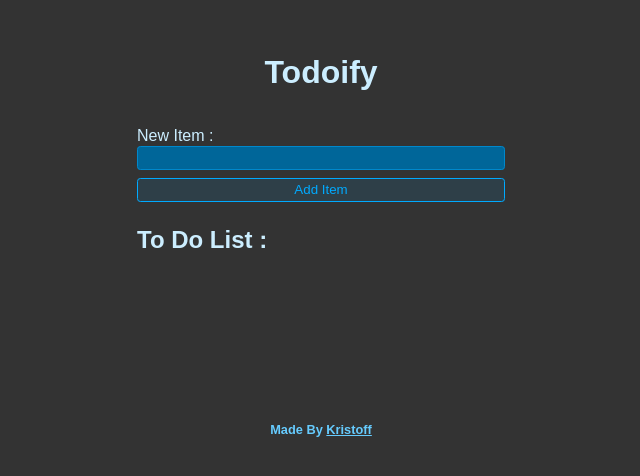
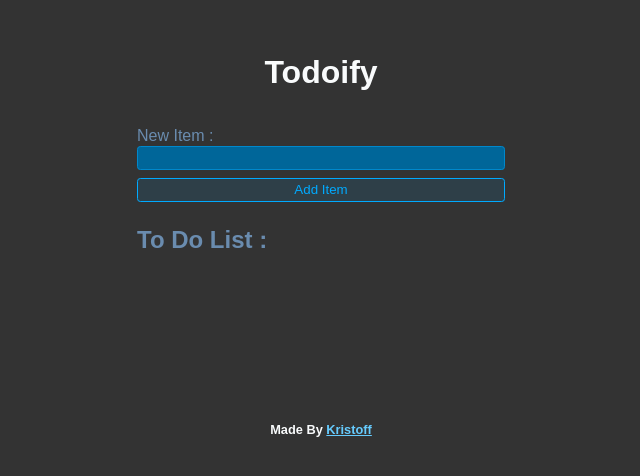
Before and after one commit to chrystalio/todoify, a React (Vite) app: page / in a window 1280 px wide. Shown: the part 158-634 px from the top of the page, without its empty margins (319-959 px from the left). Built offline with nearby package versions, Linux system fonts and the light colour scheme.

Commit message:
Update style css

```diff
--- a/src/style.css
+++ b/src/style.css
@@ -5,10 +5,14 @@
 
 body {
     background: #333;
-    color: hsl(200, 100%, 90%);
+    color: #6A8CAF;
     max-width: 400px;
     padding: 1rem;
     margin: 10rem auto;
+}
+
+.title {
+    color: #F9FBFC;
 }
 
 .new-item-form {
@@ -147,7 +151,7 @@ body {
 .footer-text {
     text-align: center;
     font-size: 0.8rem;
-    color: hsl(200, 100%, 70%);
+    color: #F9FBFC;
     margin-top: 10rem;
 }
 
```
